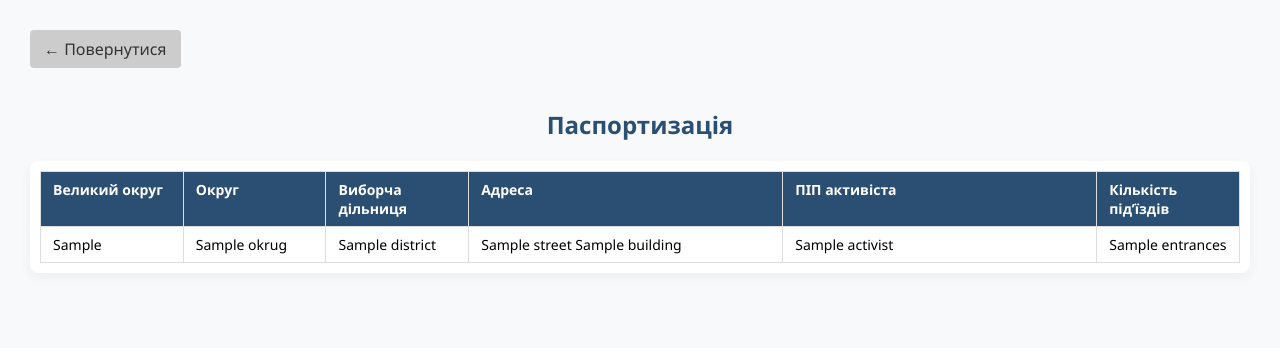
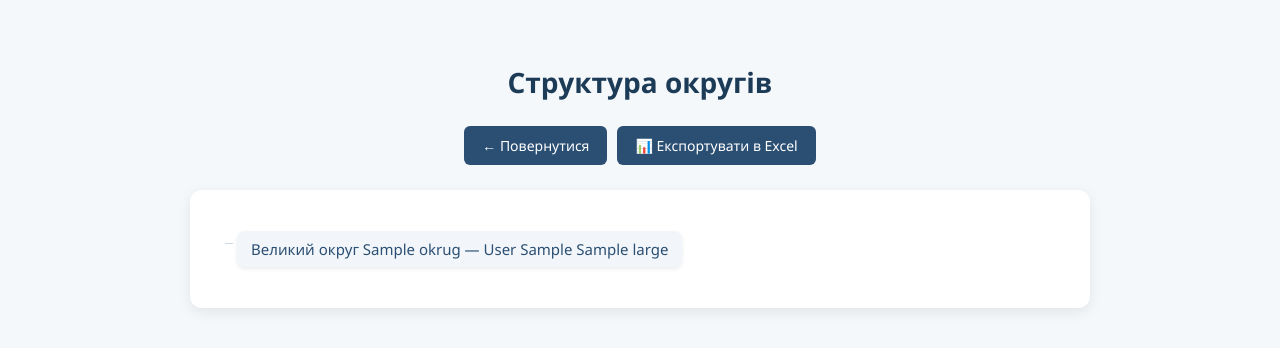
Before and after one commit to Aliina-ai/flask-db, a Flask app: template templates/passport.html in a window 1280 px wide. Shown: the top 348 px of the page. Run offline with Flask 3, Linux system fonts and the light colour scheme; the template is opened without the code that fills it: most values are stand-ins (such as "Sample title", 1, 10 or a date in 2020); parts of the project's set-up code (start-up, migrations or seed data) failed here and were passed over.

Commit message:
Update passport.html

```diff
--- a/templates/passport.html
+++ b/templates/passport.html
@@ -2,133 +2,156 @@
 <html lang="uk">
 <head>
   <meta charset="UTF-8">
-<title>Паспортизація</title>
+  <title>Структура округів</title>
   <style>
     body {
       font-family: 'Segoe UI', sans-serif;
-    background-color: #f7f9fb;
+      background: #f5f8fb;
       margin: 0;
-    padding: 30px;
-}
-h2 {
+      padding: 40px;
       color: #2b4f73;
-    text-align: center;
-    margin-bottom: 20px;
-}
-.table-container {
-    overflow-x: auto;
-    background: white;
-    border-radius: 8px;
-    box-shadow: 0 4px 12px rgba(0,0,0,0.05);
-    padding: 10px;
-}
-table {
-    width: 100%;
-    border-collapse: collapse;
-}
-th, td {
-    border: 1px solid #ddd;
-    padding: 8px 12px;
-    font-size: 14px;
-    text-align: left;
-    vertical-align: top;
-}
-th {
-    background-color: #2b4f73;
-    color: white;
     }
 
-/* Розміри стовпчиків */
-th:nth-child(1), td:nth-child(1), /* Великий округ */
-th:nth-child(2), td:nth-child(2), /* Округ */
-th:nth-child(3), td:nth-child(3)  /* Виборча дільниця */ {
-    width: 100px;
+    h2 {
+      text-align: center;
+      color: #1c3b57;
+      margin-bottom: 25px;
+      font-size: 28px;
     }
 
-th:nth-child(4), td:nth-child(4), /* Адреса */
-th:nth-child(5), td:nth-child(5)  /* ПІП активіста */ {
-    width: 250px;
+    .controls {
+      display: flex;
+      justify-content: center;
+      gap: 10px;
+      margin-bottom: 25px;
     }
 
-th:nth-child(6), td:nth-child(6)  /* Під’їзди */ {
-    width: 100px;
+    .button {
+      padding: 10px 18px;
+      background: #2b4f73;
+      color: #fff;
+      border: none;
+      border-radius: 6px;
+      font-size: 14px;
+      text-decoration: none;
+      cursor: pointer;
+      transition: background 0.3s ease;
     }
 
-tr:hover { background-color: #f1f5f9; }
+    .button:hover {
+      background: #1e3c57;
+    }
 
-input[type="number"] {
-    width: 60px;
-    padding: 4px;
-    font-size: 14px;
+    .tree {
+      background: #fff;
+      border-radius: 12px;
+      padding: 25px;
+      box-shadow: 0 4px 14px rgba(0,0,0,0.08);
+      max-width: 850px;
+      margin: 0 auto;
     }
-button {
-    margin-top: 15px;
-    padding: 10px 20px;
-    background-color: #2b4f73;
-    color: white;
-    border: none;
-    border-radius: 4px;
+
+    .tree ul {
+      list-style-type: none;
+      padding-left: 22px;
+    }
+
+    .tree li {
+      margin: 6px 0;
+      position: relative;
+    }
+
+    .tree li::before {
+      content: "";
+      position: absolute;
+      top: 12px;
+      left: -12px;
+      width: 8px;
+      height: 1px;
+      background: #d0d8e0;
+    }
+
+    .nested {
+      display: none;
+      margin-left: 15px;
+    }
+
+    .active {
+      display: block;
+    }
+
+    .node {
+      display: inline-block;
+      background: #f2f6fa;
+      padding: 8px 14px;
+      border-radius: 8px;
+      box-shadow: 0 2px 4px rgba(0,0,0,0.08);
       cursor: pointer;
+      transition: all 0.25s ease;
+      font-size: 15px;
     }
-button:hover { background-color: #3b5f85; }
-.back-button {
-    display: inline-block;
-    margin-bottom: 20px;
-    padding: 8px 14px;
-    background-color: #ccc;
-    color: #333;
-    text-decoration: none;
-    border-radius: 4px;
+
+    .node:hover {
+      background: #e4edf5;
+      transform: translateX(4px);
     }
-.back-button:hover { background-color: #bbb; }
+
+    .activist-list {
+      margin-top: 8px;
+      padding-left: 18px;
+    }
+
+    .activist {
+      display: block;
+      padding: 6px 12px;
+      background: #f8fafc;
+      border-radius: 6px;
+      margin: 3px 0;
+      box-shadow: 0 1px 3px rgba(0,0,0,0.05);
+    }
   </style>
 </head>
 <body>
+  <h2>Структура округів</h2>
 
-<a href="{{ url_for('dashboard') }}" class="back-button">← Повернутися</a>
-<h2>Паспортизація</h2>
+  <div class="controls">
+    <a href="{{ url_for('dashboard') }}" class="button">← Повернутися</a>
+    <a href="{{ url_for('export_excel') }}" class="button">📊 Експортувати в Excel</a>
+  </div>
 
-<form method="POST">
-<div class="table-container">
-<table>
-    <thead>
-        <tr>
-            <th>Великий округ</th>
-            <th>Округ</th>
-            <th>Виборча дільниця</th>
-            <th>Адреса</th>
-            <th>ПІП активіста</th>
-            <th>Кількість під’їздів</th>
-        </tr>
-    </thead>
-    <tbody>
-        {% for key, val in addresses.items() %}
-        <tr>
-            <td>{{ val.large_okrug }}</td>
-            <td>{{ val.okrug }}</td>
-            <td>{{ val.district }}</td>
-            <td>{{ val.street }} {{ val.building }}</td>
-            <td>
-                {% for a in val.activists %}
-                    {{ a }}<br>
+  <div class="tree">
+    <ul>
+      {% for l in tree %}
+        <li>
+          <span class="node">Великий округ {{ l.large['okrug'] }} — {{ l.large['last_name'] }} {{ l.large['first_name'] }} {{ l.large['middle_name'] }}</span>
+          <ul class="nested">
+            {% for o in l.okrugs %}
+              <li>
+                <span class="node">Округ {{ o.okrug['okrug'] }} — {{ o.okrug['last_name'] }} {{ o.okrug['first_name'] }} {{ o.okrug['middle_name'] }}</span>
+                <ul class="nested activist-list">
+                  {% for a in o.activists %}
+                    <li><span class="activist">{{ a['last_name'] }} {{ a['first_name'] }} {{ a['middle_name'] }}</span></li>
                   {% endfor %}
-            </td>
-            <td>
-                {% if is_admin %}
-                    <input type="number" name="entrances_{{ key[0] }}_{{ key[1] }}" value="{{ val.entrances or '' }}">
-                {% else %}
-                    {{ val.entrances or '' }}
-                {% endif %}
-            </td>
-        </tr>
+                </ul>
+              </li>
             {% endfor %}
-    </tbody>
-</table>
+          </ul>
+        </li>
+      {% endfor %}
+    </ul>
   </div>
-{% if is_admin %}
-<button type="submit">Зберегти під’їзди</button>
-{% endif %}
-</form>
 
+  <script>
+    // Розкривання вузлів дерева
+    document.querySelectorAll(".node").forEach(node => {
+      node.addEventListener("click", e => {
+        const next = node.nextElementSibling;
+        if (next && next.classList.contains("nested")) {
+          next.classList.toggle("active");
+        }
+        e.stopPropagation();
+      });
+    });
+  </script>
 </body>
 </html>
```
Lines whose indentation alone changed are shown as unchanged.
